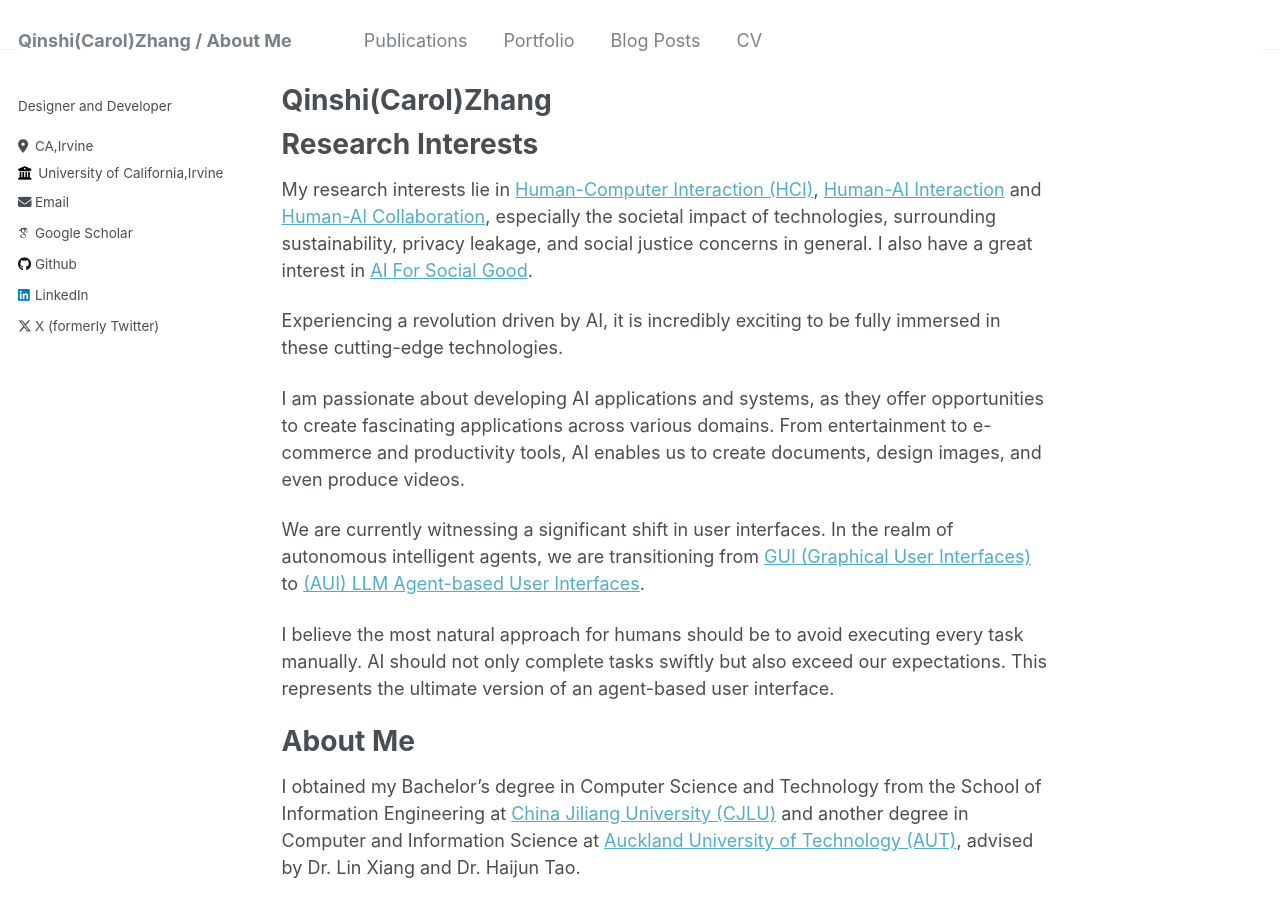
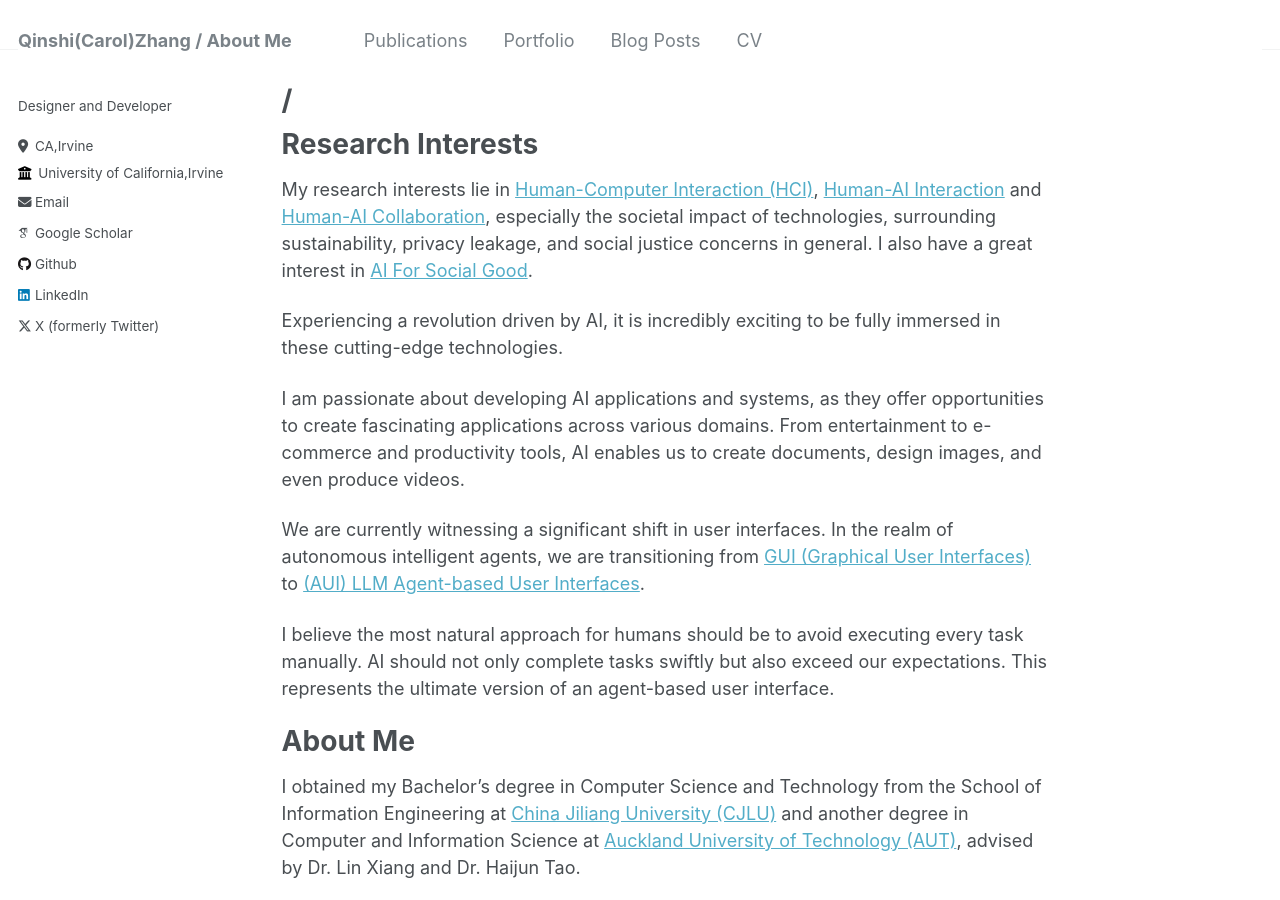
Before and after one commit to Carolzhangzz/AcademicWeb, a Jekyll site: the page built from _pages/about.md, in a window 1280 px wide and 900 px high. Built offline with Jekyll 4.4.1, drawn with Linux system fonts in a browser that asks for light colours; some web fonts are replaced.

Commit message:
Update about.md

```diff
--- a/_pages/about.md
+++ b/_pages/about.md
@@ -1,6 +1,6 @@
 ---
 permalink: /
-title: "Qinshi(Carol)Zhang"
+title: /
 author_profile: true
 redirect_from:
   - /about/
```
